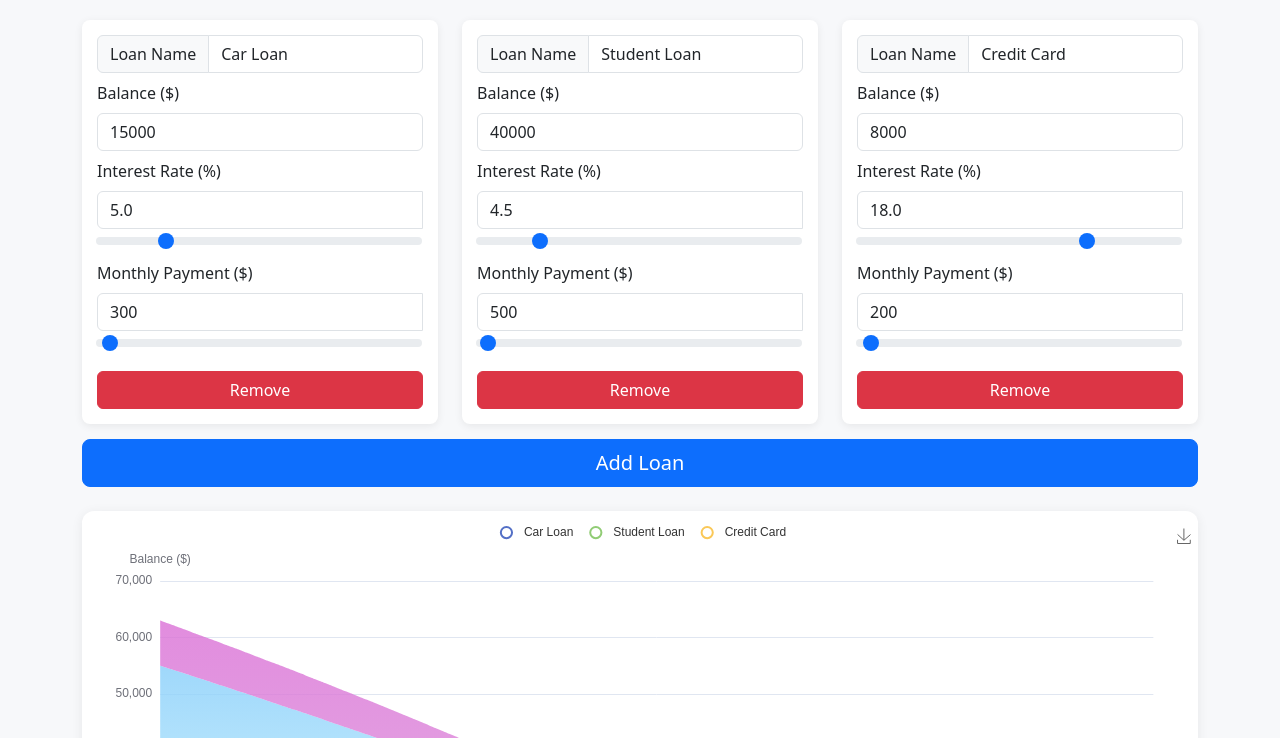
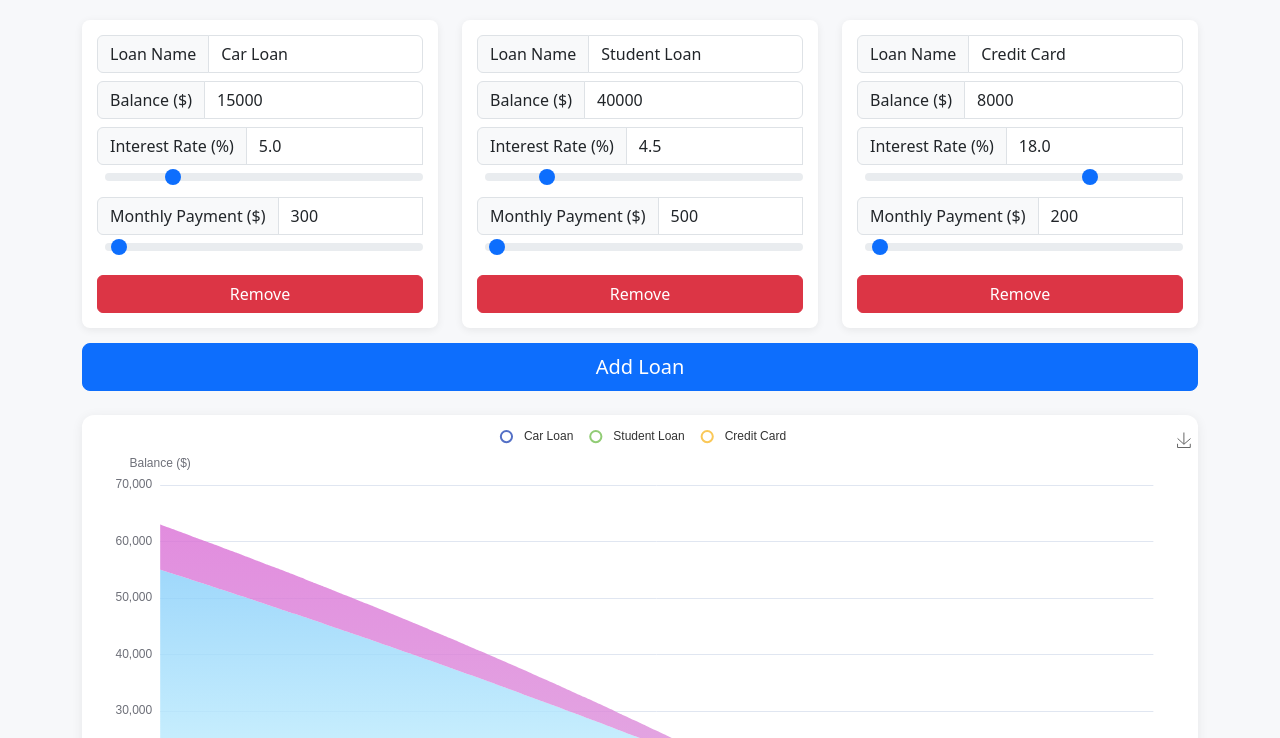
Before and after one commit to EbrahimKaram/Loan-calculator, a plain HTML site: page index.html in a window 1280 px wide. Shown: the part 62-800 px from the top of the page. Drawn offline with nearby package versions, Linux system fonts and the light colour scheme.

Commit message:
Made it look more organized

```diff
--- a/index.html
+++ b/index.html
@@ -69,35 +69,28 @@ function renderControls() {
         </div>
 
         <!-- Balance -->
-        <div class="mb-2">
-          <label class="form-label">Balance ($)</label>
-          <div class="input-group">
+        <div class="mb-2 input-group">
+          <span class="input-group-text">Balance ($)</span>
           <input type="number" class="form-control" min="0" step="100"
                  value="${loan.balance}" data-field="balanceNumber" data-idx="${idx}">
-
-          </div>
         </div>
 
    <!-- Interest Rate -->
-        <div class="mb-2">
-          <label class="form-label">Interest Rate (%)</label>
-          <div class="input-group">
+   <div class="mb-2 input-group">
+     <span class="input-group-text">Interest Rate (%)</span>
      <input type="number" class="form-control" min="0" max="25" step="0.1"
        value="${(loan.rate * 100).toFixed(1)}" data-field="rateNumber" data-idx="${idx}">
-            <input type="range" class="form-range" min="0" max="25" step="0.1"
+     <input type="range" class="form-range ms-2" min="0" max="25" step="0.1"
        value="${(loan.rate * 100).toFixed(1)}" data-field="rate" data-idx="${idx}">
-          </div>
    </div>
 
    <!-- Monthly Payment -->
-        <div class="mb-3">
-          <label class="form-label">Monthly Payment ($)</label>
-          <div class="input-group">
+   <div class="mb-3 input-group">
+     <span class="input-group-text">Monthly Payment ($)</span>
      <input type="number" class="form-control" min="10" max="${paymentMax}" step="10"
        value="${loan.payment}" data-field="paymentNumber" data-idx="${idx}">
-            <input type="range" class="form-range" min="10" max="${paymentMax}" step="10"
+     <input type="range" class="form-range ms-2" min="10" max="${paymentMax}" step="10"
        value="${loan.payment}" data-field="payment" data-idx="${idx}">
-          </div>
    </div>
 
         <!-- Remove Loan -->
```
Lines whose indentation alone changed are shown as unchanged.
